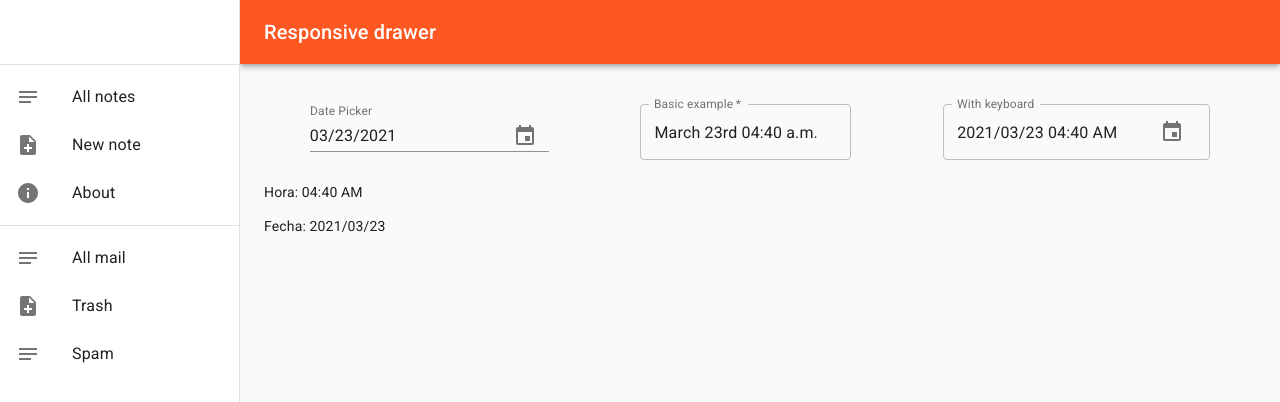
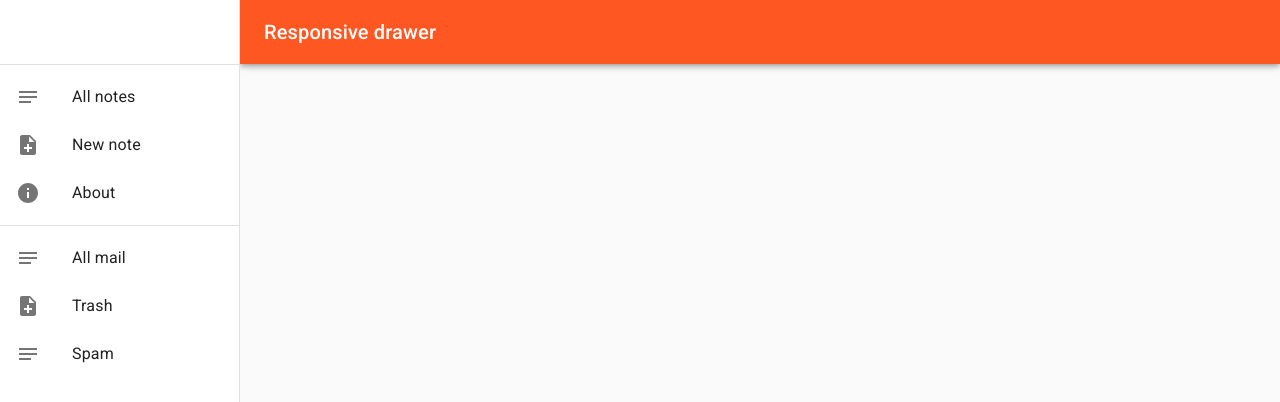
Before and after one commit to AaronTDR/Notes-frontend, a React (Create React App) app: page /about in a window 1280 px wide. Shown: the top 402 px of the page. Built offline with nearby package versions, Linux system fonts and the light colour scheme; no server answers.

Commit message:
install library: @material-ui/lab for alerts

```diff
--- a/package.json
+++ b/package.json
@@ -6,6 +6,7 @@
     "@date-io/date-fns": "^1.3.13",
     "@material-ui/core": "^4.11.3",
     "@material-ui/icons": "^4.11.2",
+    "@material-ui/lab": "^4.0.0-alpha.57",
     "@material-ui/pickers": "^3.2.10",
     "@testing-library/jest-dom": "^5.11.9",
     "@testing-library/react": "^11.2.3",
--- a/src/components/About.js
+++ b/src/components/About.js
@@ -1,68 +1,6 @@
-import React, { Fragment, useState } from "react";
-import "date-fns";
-import { format } from "date-fns";
-import DateFnsUtils from "@date-io/date-fns";
-import Grid from "@material-ui/core/Grid";
-import {
-  MuiPickersUtilsProvider,
-  KeyboardDateTimePicker,
-  DateTimePicker,
-} from "@material-ui/pickers";
+import { Snackbar } from "@material-ui/core";
+import React from "react";
 
-const About = () => {
-  const [selectedDate, setSelectedDate] = useState(new Date());
-
-  const handleDateChange = (date) => {
-    setSelectedDate(date);
-  };
-
-  return (
-    <Fragment>
-      <MuiPickersUtilsProvider utils={DateFnsUtils}>
-        <Grid container justify="space-around">
-          <KeyboardDateTimePicker
-            //disableToolbar
-            variant="inline"
-            format="MM/dd/yyyy"
-            margin="normal"
-            id="date-picker"
-            label="Date Picker"
-            value={selectedDate}
-            onChange={handleDateChange}
-            disablePast
-            KeyboardButtonProps={{
-              "aria-label": "change date",
-            }}
-          />
-
-          <DateTimePicker
-            variant="inline"
-            required
-            margin="normal"
-            label="Basic example"
-            value={selectedDate}
-            onChange={handleDateChange}
-            disablePast
-            inputVariant="outlined"
-          />
-
-          <KeyboardDateTimePicker
-            variant="inline"
-            margin="normal"
-            label="With keyboard"
-            value={selectedDate}
-            onChange={handleDateChange}
-            onError={console.log}
-            disablePast
-            format="yyyy/MM/dd hh:mm a"
-            inputVariant="outlined"
-          />
-        </Grid>
-      </MuiPickersUtilsProvider>
-      <p>{`Hora: ${format(selectedDate, "hh:mm a")}`}</p>
-      <p>{`Fecha: ${format(selectedDate, "yyyy/MM/dd")}`}</p>
-    </Fragment>
-  );
-};
-
-export default About;
+export default function About(props) {
+  return <Snackbar></Snackbar>;
+}
```
Also changed, not shown: 2 other files (tests, documents, lock files or other folders).
